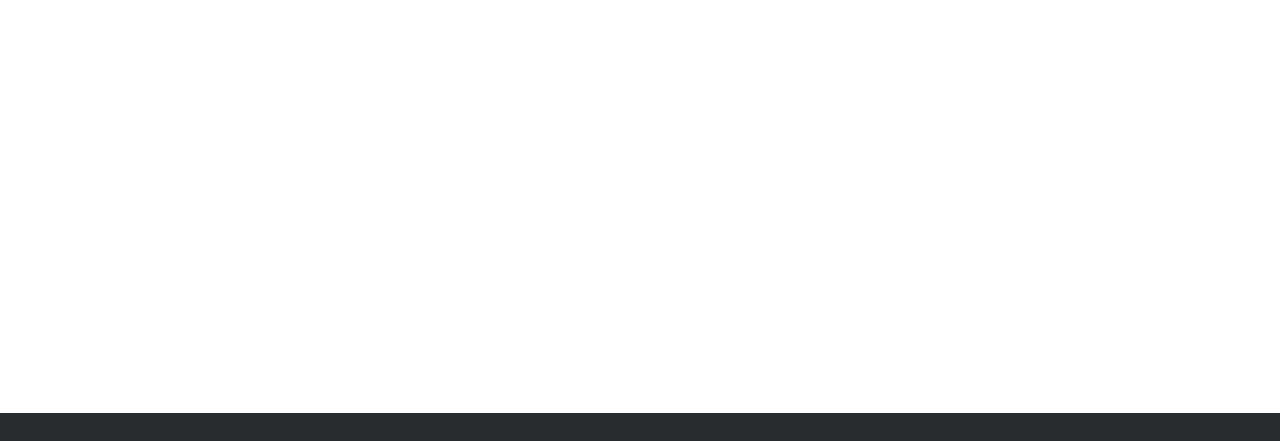
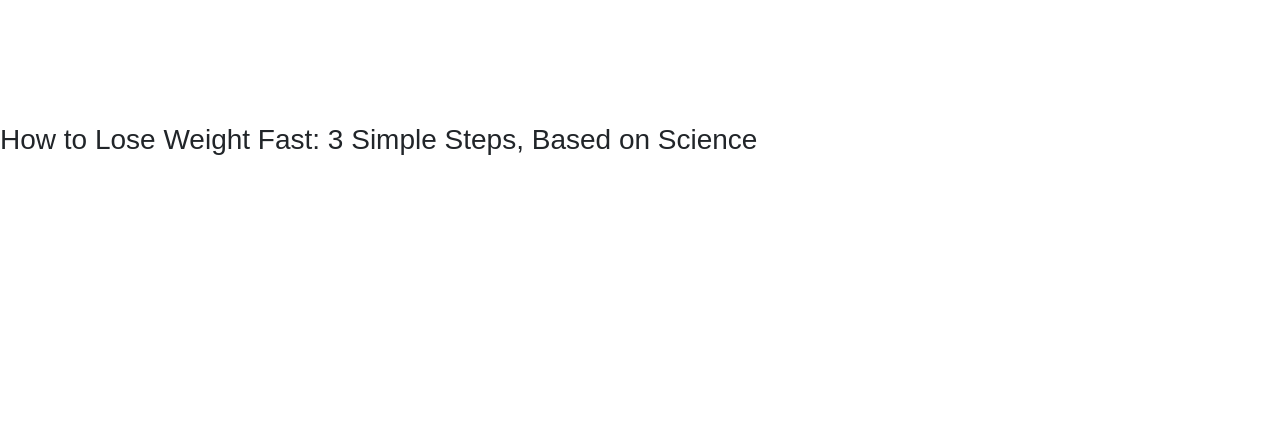
Before and after one commit to elisa208/Fitness-Website, a plain HTML site: page index.html in a window 1280 px wide. Shown: the part 140-581 px from the top of the page. Drawn offline with nearby package versions, Linux system fonts and the light colour scheme; files that its build step writes are made by us from their sources.

Commit message:
added title

```diff
--- a/index.html
+++ b/index.html
@@ -89,6 +89,7 @@
     <br>
     <br>
     <br>
+    <h3>How to Lose Weight Fast: 3 Simple Steps, Based on Science</h3>
     <br>
     <br>
     <br>
```
